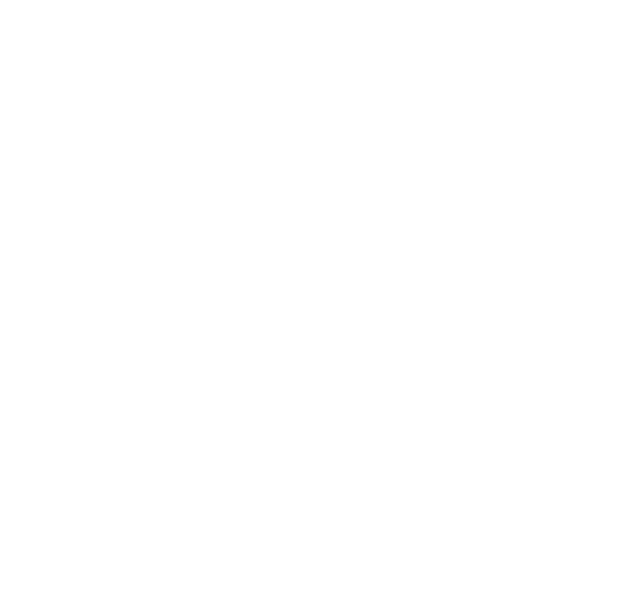
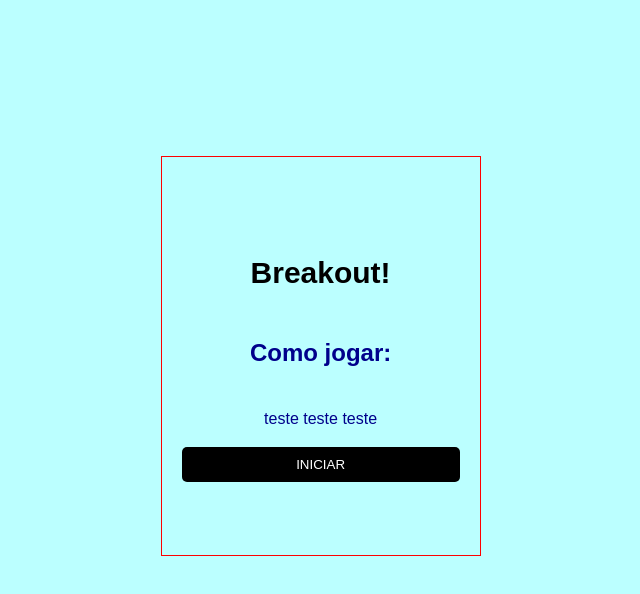
Before and after one commit to alexandre1921/A-B-Game-Jam-Unioeste-2020, a website with bundled scripts: page src/views/main.html in a window 1280 px wide. Shown: the whole page, without its empty margins (313-953 px from the left). Built offline with nearby package versions, Linux system fonts and the light colour scheme.

Commit message:
tela menu - falta estilizar e corrigir o evento

```diff
--- a/src/app/index.js
+++ b/src/app/index.js
@@ -6,6 +6,9 @@ import canvasCtx from "./Funcionalidades/canvasCtx.js";
 import mouse from "./Funcionalidades/mouse.js";
 import cenario from "./Animacoes/cenario.js";
 import rato from "./Animacoes/rato.js";
+
+const closeBtn = document.getElementById('start-btn');
+const rules = document.getElementById('rules');
 
 // criando canvas e o contexto
 let { canvas, ctx } = canvasCtx();
@@ -26,3 +29,4 @@ function desenhar() {
 executar();
 // isto é para sabermos onde o mouse está e onde clickou
 mouse.eventListener(canvas);
+closeBtn.addEventListener('click', () => rules.classList.remove('show'));
--- /dev/null
+++ b/src/styles/menu-style.css
@@ -0,0 +1,63 @@
+* {
+  box-sizing: border-box;
+}
+
+body {
+  background-color:rgba(30,255,255,0.3) ;
+  display: flex;
+  flex-direction: column;
+  align-items: center;
+  justify-content: center;
+  font-family: Arial, Helvetica, sans-serif;
+  min-height: 100vh;
+  margin: 0;
+}
+
+h1 {
+  font-size: 30px;
+  color: black;
+}
+
+.btn {
+  cursor: pointer;
+  border: 0;
+  padding: 10px 20px;
+  background: #000;
+  color: #fff;
+  border-radius: 5px;
+}
+
+.btn:focus {
+  outline: 0;
+}
+
+.btn:hover {
+  background: #222;
+}
+
+.btn:active {
+  transform: scale(0.98);
+}
+
+.rules {
+  border: 1px solid red;
+  display: flex;
+  text-align: center;
+  justify-content: center;
+  flex-wrap: wrap;
+  flex-direction: column;
+  position: absolute;
+  top: 20vw;
+  left: 37vw;
+  color: darkblue;
+  min-height: 50vh;
+  width: 25vw;
+  padding: 20px;
+  line-height: 1.5;
+  transform: translateY(-100px);
+  transition: transform 1s ease-in-out;
+}
+
+.rules.show {
+  transform: translateY(0);
+}
--- a/src/views/main.html
+++ b/src/views/main.html
@@ -4,10 +4,19 @@
     <meta charset="UTF-8" />
     <meta name="viewport" content="width=device-width, initial-scale=1.0" />
     <meta http-equiv="X-UA-Compatible" content="ie=edge" />
-    <link rel="stylesheet" href="../styles/style.css" />
+    <link rel="stylesheet" href="../styles/menu-style.css" />
     <title>Game jam Title</title>
   </head>
   <body>
+    <div id="rules" class="rules">
+      <h1>Breakout!</h1>
+      <h2>Como jogar:</h2>
+      <p>
+        teste teste teste
+      </p>
+      <button id="start-btn" class="btn">INICIAR</button>
+    </div>
+
     <script src="../app/index.js" type="module"></script>
   </body>
 </html>
```
Also changed, not shown: src/styles/style.css (line endings or trailing spaces), 1 other file.
